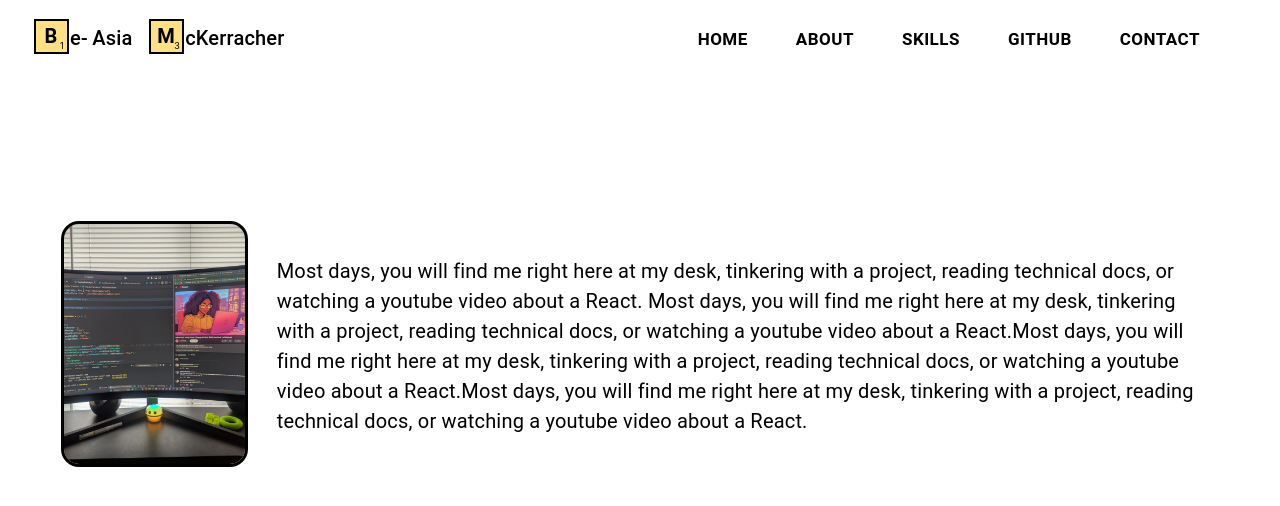
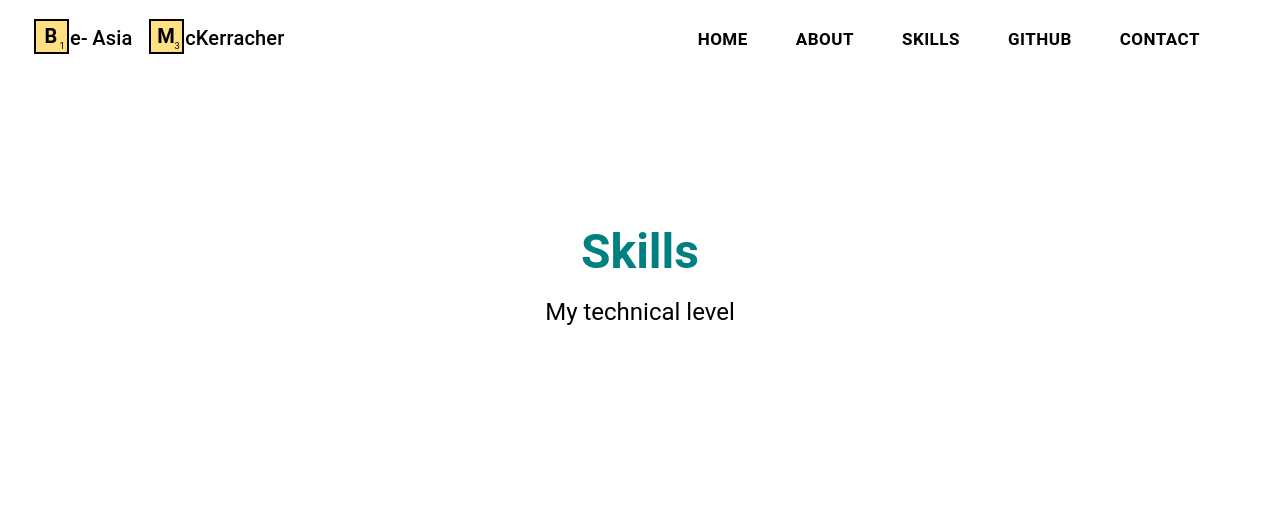
Before and after one commit to amerigirl/website, a React (Create React App) app: page /skillsPage in a window 1280 px wide. Shown: the top 506 px of the page. Built offline with nearby package versions, Linux system fonts and the light colour scheme.

Commit message:
small tweaks

```diff
--- a/src/Components/LandingPage/CardSection/Cards/SkillsCardComponent.jsx
+++ b/src/Components/LandingPage/CardSection/Cards/SkillsCardComponent.jsx
@@ -12,7 +12,7 @@ const scrabbleLetterProps = {
 };
 const SkillsCardComponent = () => {
   return (
-    <Box component={Button} href="http//localhost:3000/skillsPage">
+    <Box component={Button} href="http://localhost:3000/skillsPage">
       <CardComponent>
         <CardContent
           id="skills"
--- a/src/Components/SkillsPage/SkillsPage.jsx
+++ b/src/Components/SkillsPage/SkillsPage.jsx
@@ -4,43 +4,48 @@ import React from "react";
 import Navbar from "../Navbar/Navbar";
 import Footer from "../Footer/Footer";
 import { Container, Typography, Box } from "@mui/material";
+import SectionTitle from "../SectionTitle";
 
 const SkillsPage = () => {
   return (
     <ThemeProvider theme={theme}>
       <Navbar />
+      <Box sx={{marginTop: "10rem"}}>
+              <SectionTitle title={"Skills"} subtitle={"My technical level"} />
 
-      <Container
-        sx={{
-          display: "flex",
-          alignItems: "center",
-          gap: "2rem",
-          marginTop: "10rem",
-        }}
-      >
-        <Box>
-          <img
-            src="../../../frontEndWork.jpg"
-            alt="frontend work"
-            style={{
-              height: "30vh",
-              outline: "3px solid black",
-              borderRadius: "15px",
-            }}
-          />
-        </Box>
-        <Box>
-          <Typography
-            sx={{
-              fontSize: "20px",
-            }}
-          >
-            Most days, you will find me right here at my desk, tinkering with a project, reading technical docs, or watching a youtube video about a React. Most days, you will find me right here at my desk, tinkering with a project, reading technical docs, or watching a youtube video about a React.Most days, you will find me right here at my desk, tinkering with a project, reading technical docs, or watching a youtube video about a React.Most days, you will find me right here at my desk, tinkering with a project, reading technical docs, or watching a youtube video about a React.
-          </Typography>
-        </Box>
-      </Container>
+      </Box>
     </ThemeProvider>
   );
 };
 
 export default SkillsPage;
+
+// <Container
+//       sx={{
+//         display: "flex",
+//         alignItems: "center",
+//         gap: "2rem",
+//         marginTop: "10rem",
+//       }}
+//     >
+//       <Box>
+//         <img
+//           src="../../../frontEndWork.jpg"
+//           alt="frontend work"
+//           style={{
+//             height: "30vh",
+//             outline: "3px solid black",
+//             borderRadius: "15px",
+//           }}
+//         />
+//       </Box>
+//       <Box>
+//         <Typography
+//           sx={{
+//             fontSize: "20px",
+//           }}
+//         >
+//           Most days, you will find me right here at my desk, tinkering with a project, reading technical docs, or watching a youtube video about a React. Most days, you will find me right here at my desk, tinkering with a project, reading technical docs, or watching a youtube video about a React.Most days, you will find me right here at my desk, tinkering with a project, reading technical docs, or watching a youtube video about a React.Most days, you will find me right here at my desk, tinkering with a project, reading technical docs, or watching a youtube video about a React.
+//         </Typography>
+//       </Box>
+//     </Container>
```
